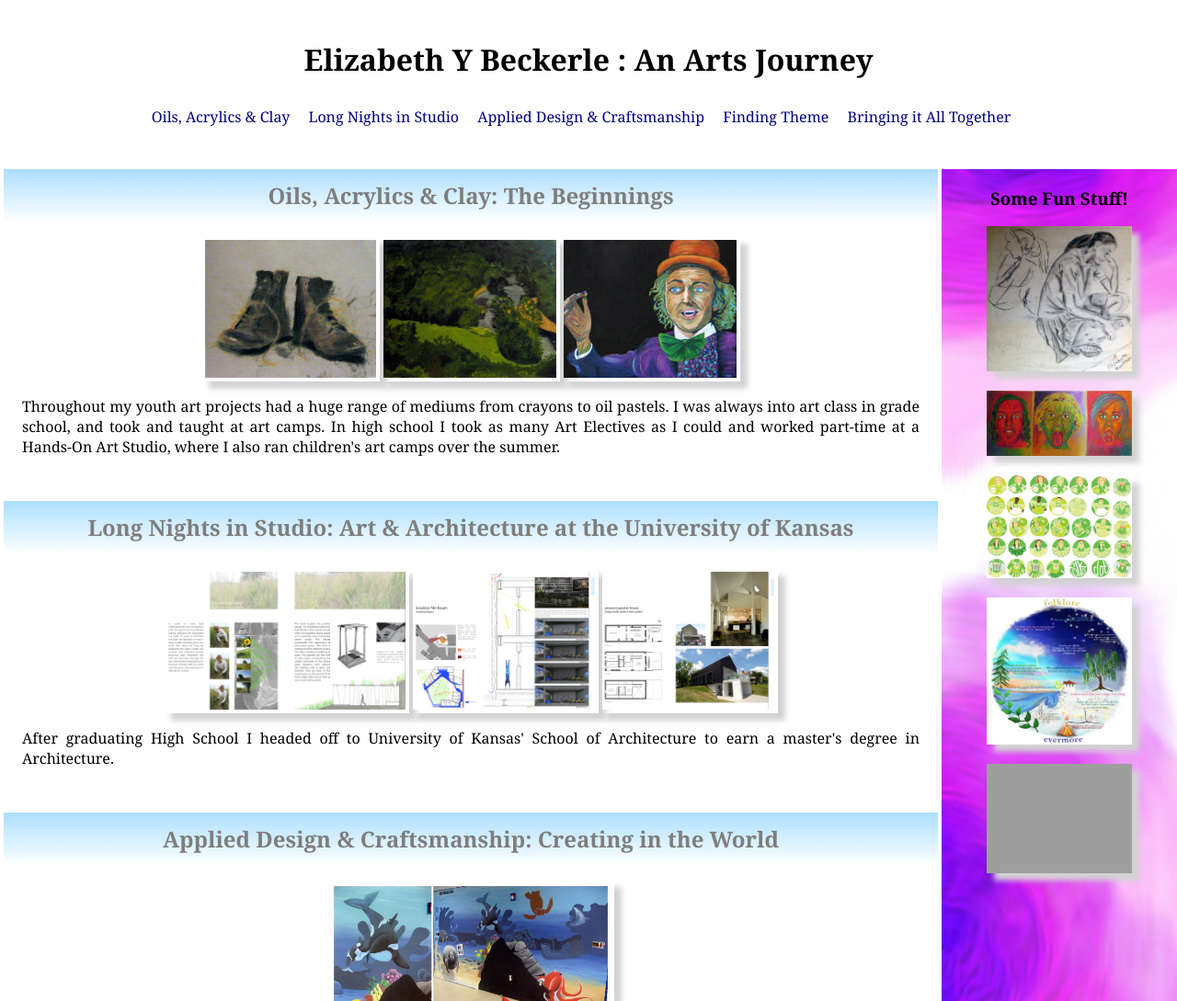
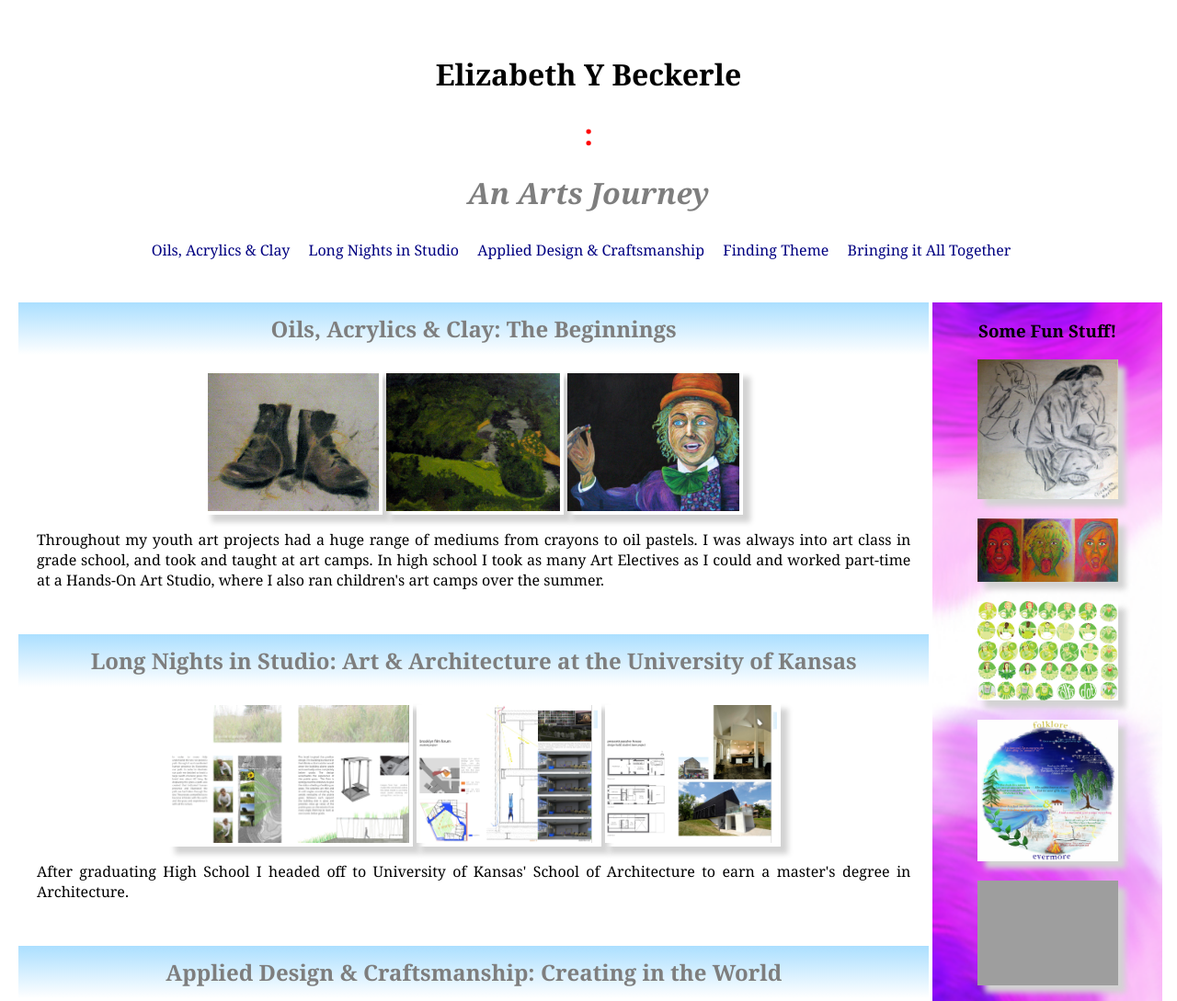
Before and after one commit to KC-CG-Oct-2021/assignment-4-html-me-something-ebeckerle, a website: page index.html in a window 1280 px wide. Shown: the top 1089 px of the page at 92% size. Drawn offline with Linux system fonts and the light colour scheme; grey boxes are pictures that could not be loaded.

Commit message:
added assignment requirements for CSS portion (ex. id mainHeading & id testP & class funParagraph), jan 21 20222

```diff
--- a/index.html
+++ b/index.html
@@ -7,7 +7,7 @@
    </head>
    <body>
       <header>
-         <h1>Elizabeth Y Beckerle : An Arts Journey</h1>
+         <h1>Elizabeth Y Beckerle <h1 id="mainHeading">:</h1> <h1 id="secondaryHeading">An Arts Journey</h1>
          <nav>
             <ul id="navbar-ul">
                <li><a href="#Oils">Oils, Acrylics &amp; Clay</a></li>
@@ -58,7 +58,7 @@
                   <img src="images/historicbuildingtradesapprenticeship3.jpg" alt="Historic Craftsmanship: Cedar Shingle Repair">
                </figure>
 
-               <p>As I ventured into jobs and volunteer positions I found ways to apply my creative skills to many projects and tasks.</p>
+               <p class="funParagraph" id="testP">As I ventured into jobs and volunteer positions I found ways to apply my creative skills to many projects and tasks.</p>
             </article>
 
             <article>
--- a/styles.css
+++ b/styles.css
@@ -1,6 +1,7 @@
 
 html, body {
-    margin: 0;
+    margin: 8px;
+    display: block;
     padding: 0;
     text-align: center;
     font-family: Georgia, 'Times New Roman', Times, serif, Helvetica, sans-serif;
@@ -9,6 +10,24 @@ html, body {
 header {
     margin: 0;
     padding: 22px;
+}
+
+#mainHeading {
+    color: red;
+    padding:0px;
+}
+
+#secondaryHeading {
+    font-style: italic;
+    opacity: 50%;
+}
+
+#testP {
+
+}
+
+.funParagraph {
+    color: green;
 }
 
 nav ul {
```
